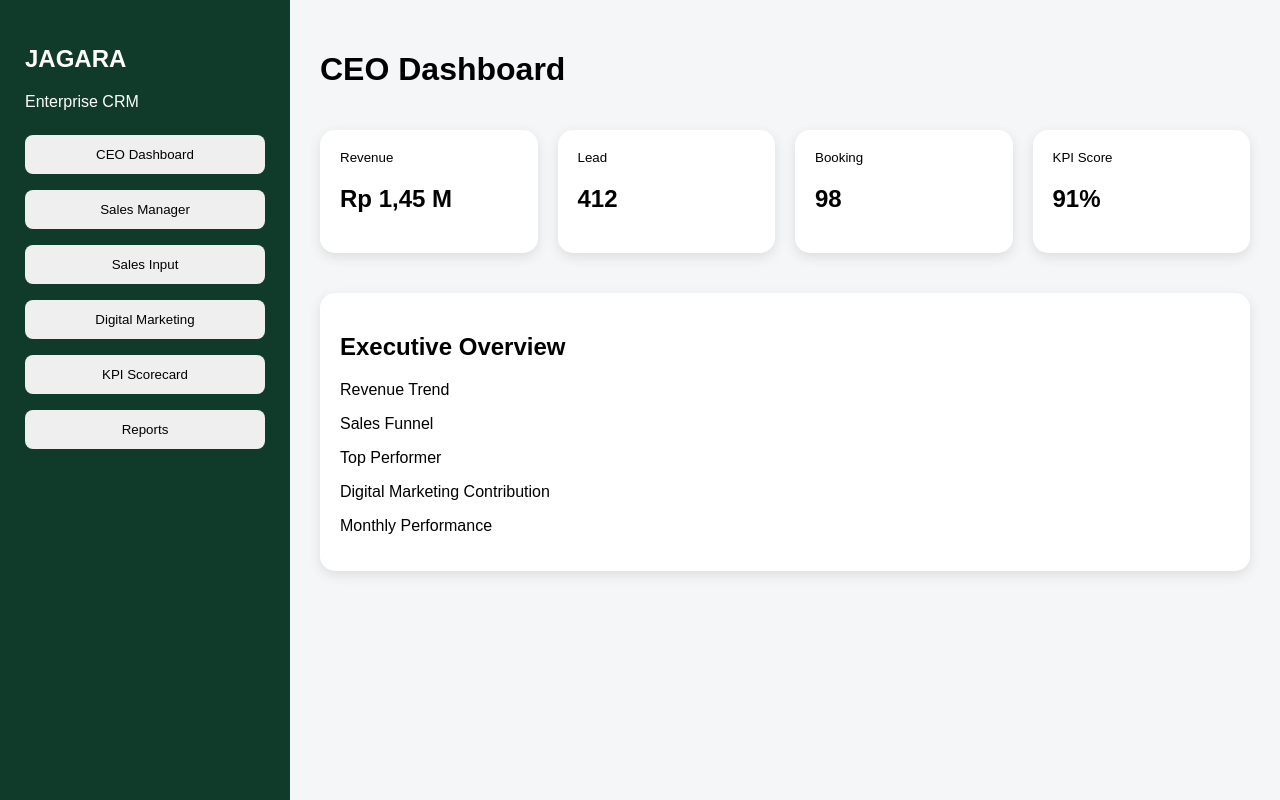
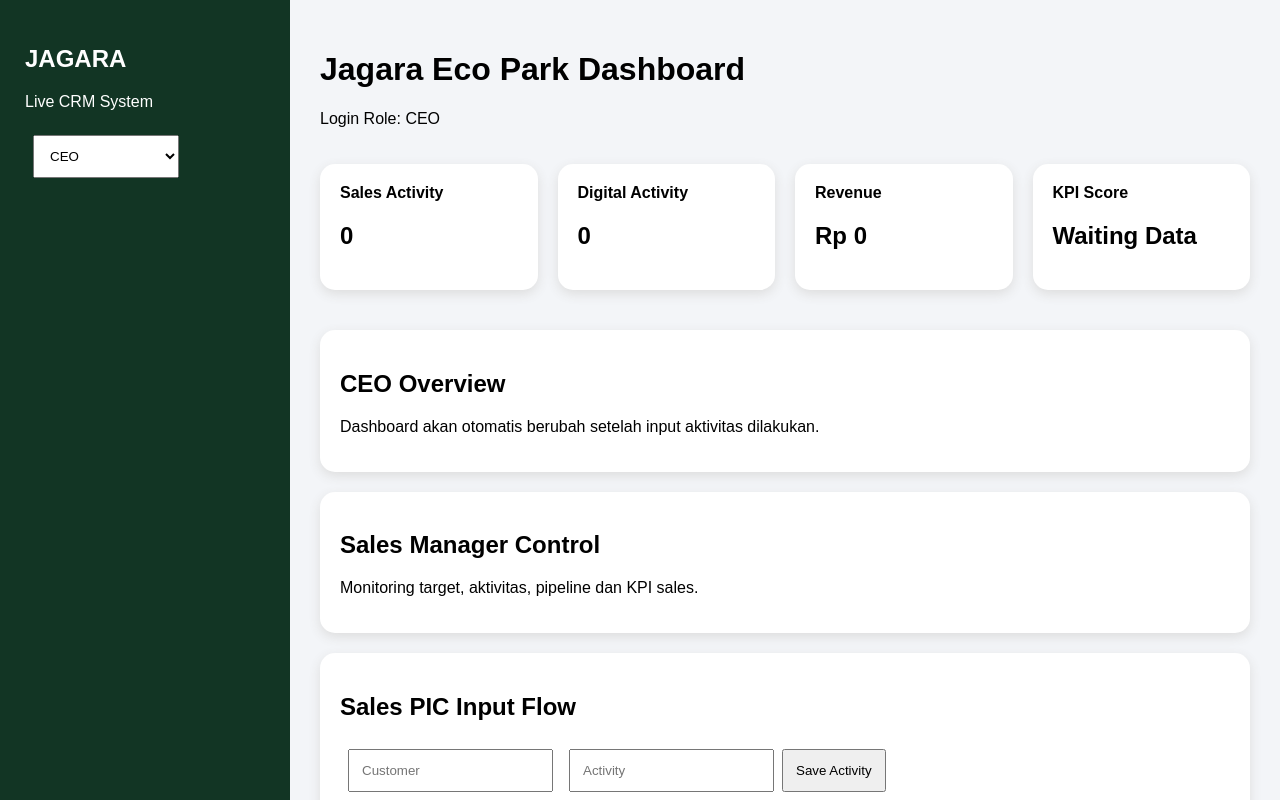
Before and after one commit to warungkitasemua21-cyber/fghr, a React (Vite) app: page / in a window 1280 px wide. Shown: the top 800 px of the page. Built offline with nearby package versions, Linux system fonts and the light colour scheme.

Commit message:
Add files via upload

```diff
--- a/package.json
+++ b/package.json
@@ -1,12 +1,13 @@
 {
-"name":"jagara-eco-park-crm-v14",
-"version":"14.0.0",
+"name":"jagara-crm-v16",
+"version":"16.0.0",
 "scripts":{"dev":"vite","build":"vite build"},
 "dependencies":{
 "react":"latest",
 "react-dom":"latest",
 "recharts":"latest",
 "xlsx":"latest",
+"firebase":"latest",
 "vite":"latest"
 }
 }
--- a/src/main.jsx
+++ b/src/main.jsx
@@ -1,121 +1,77 @@
-import React,{useState} from 'react';
-import {createRoot} from 'react-dom/client';
-import './style.css';
+import React,{useState} from "react";
+import {createRoot} from "react-dom/client";
+import "./style.css";
 
 function App(){
 
-const [page,setPage]=useState("CEO Dashboard");
+const [role,setRole]=useState("CEO");
+const [sales,setSales]=useState([]);
+const [digital,setDigital]=useState([]);
 
-return <div className="layout">
+return <div className="app">
 
 <aside>
 <h1>JAGARA</h1>
-<p>Enterprise CRM</p>
-
-{[
-"CEO Dashboard",
-"Sales Manager",
-"Sales Input",
-"Digital Marketing",
-"KPI Scorecard",
-"Reports"
-].map(x=>
-<button onClick={()=>setPage(x)}>{x}</button>
-)}
+<p>Live CRM System</p>
+<select onChange={e=>setRole(e.target.value)}>
+<option>CEO</option>
+<option>Sales Manager</option>
+<option>Sales PIC</option>
+<option>Digital Marketing</option>
+</select>
 </aside>
 
 <main>
-<h1>{page}</h1>
+
+<h1>Jagara Eco Park Dashboard</h1>
+<p>Login Role: {role}</p>
 
 <div className="cards">
-<Card t="Revenue" v="Rp 1,45 M"/>
-<Card t="Lead" v="412"/>
-<Card t="Booking" v="98"/>
-<Card t="KPI Score" v="91%"/>
+<Card title="Sales Activity" value={sales.length}/>
+<Card title="Digital Activity" value={digital.length}/>
+<Card title="Revenue" value="Rp 0"/>
+<Card title="KPI Score" value="Waiting Data"/>
 </div>
 
-{page==="Sales Input" &&
-<Panel title="Sales Activity Input">
-<label>Sales PIC</label><input placeholder="Nama Sales"/>
-<label>Customer</label><input placeholder="Customer"/>
-<label>Segment</label>
-<select><option>Corporate</option><option>School</option><option>Family</option></select>
-<label>Activity</label>
-<select>
-<option>Call</option>
-<option>Follow Up</option>
-<option>Meeting</option>
-<option>Site Visit</option>
-<option>Proposal</option>
-<option>Negotiation</option>
-<option>Closing</option>
-</select>
-<input placeholder="Potential Revenue"/>
-<input placeholder="Next Follow Up"/>
-<button>Simpan Data</button>
-</Panel>
-}
+<section className="panel">
+<h2>CEO Overview</h2>
+<p>Dashboard akan otomatis berubah setelah input aktivitas dilakukan.</p>
+</section>
 
-{page==="Digital Marketing" &&
-<Panel title="Digital Marketing Activity Input">
-<input placeholder="PIC Marketing"/>
-<input placeholder="Campaign Name"/>
-<select>
-<option>Instagram</option>
-<option>TikTok</option>
-<option>Facebook</option>
-<option>Google</option>
-<option>WhatsApp</option>
-</select>
-<input placeholder="Content Published"/>
-<input placeholder="Reach"/>
-<input placeholder="Engagement"/>
-<input placeholder="Lead Generated"/>
-<input placeholder="Booking Generated"/>
-<input placeholder="Revenue Contribution"/>
-<button>Simpan Campaign</button>
-</Panel>
-}
+<section className="panel">
+<h2>Sales Manager Control</h2>
+<p>Monitoring target, aktivitas, pipeline dan KPI sales.</p>
+</section>
 
-{page==="KPI Scorecard" &&
-<Panel title="KPI Engine">
+<section className="panel">
+<h2>Sales PIC Input Flow</h2>
+<input placeholder="Customer"/>
+<input placeholder="Activity"/>
+<button>Save Activity</button>
+</section>
+
+<section className="panel">
+<h2>Digital Marketing Input Flow</h2>
+<input placeholder="Campaign"/>
+<input placeholder="Lead"/>
+<button>Save Campaign</button>
+</section>
+
+<section className="panel">
+<h2>KPI Calculation</h2>
 <table>
-<tr><th>Parameter</th><th>Weight</th></tr>
 <tr><td>Sales Activity</td><td>40%</td></tr>
 <tr><td>Sales Result</td><td>35%</td></tr>
 <tr><td>Digital Marketing</td><td>25%</td></tr>
 </table>
-</Panel>
-}
-
-{page==="Reports" &&
-<Panel title="Report Center">
-<button>Export Sales Excel</button>
-<button>Export Digital Marketing Excel</button>
-<button>Export KPI Report PDF</button>
-</Panel>
-}
-
-{page==="CEO Dashboard" &&
-<Panel title="Executive Overview">
-<p>Revenue Trend</p>
-<p>Sales Funnel</p>
-<p>Top Performer</p>
-<p>Digital Marketing Contribution</p>
-<p>Monthly Performance</p>
-</Panel>
-}
+</section>
 
 </main>
 </div>
 }
 
-function Card({t,v}){
-return <div className="card"><small>{t}</small><h2>{v}</h2></div>
+function Card({title,value}){
+return <div className="card"><b>{title}</b><h2>{value}</h2></div>
 }
 
-function Panel({title,children}){
-return <div className="panel"><h2>{title}</h2>{children}</div>
-}
-
-createRoot(document.getElementById('root')).render(<App/>);
+createRoot(document.getElementById("root")).render(<App/>);
--- a/src/style.css
+++ b/src/style.css
@@ -1,10 +1,8 @@
-body{margin:0;font-family:Arial;background:#f4f6f8}
-.layout{display:flex;min-height:100vh}
-aside{width:240px;background:#103b2a;color:white;padding:25px}
-aside button{width:100%;padding:12px;margin:8px 0;border-radius:8px;border:0}
-main{flex:1;padding:30px}
+body{margin:0;font-family:Arial;background:#f3f5f8}
+.app{display:flex;min-height:100vh}
+aside{width:240px;background:#123524;color:white;padding:25px}
+main{padding:30px;flex:1}
 .cards{display:grid;grid-template-columns:repeat(4,1fr);gap:20px}
 .card,.panel{background:white;padding:20px;border-radius:15px;margin:20px 0;box-shadow:0 4px 12px #ddd}
-input,select{display:block;padding:12px;margin:10px;width:300px}
-table{width:100%;border-collapse:collapse}
-td,th{padding:10px;border-bottom:1px solid #ddd}
+input,select{padding:12px;margin:8px}
+button{padding:12px}
```
Also changed, not shown: database/schema.json (+31 -6 lines), 1 other file (tests, documents, lock files or other folders).
